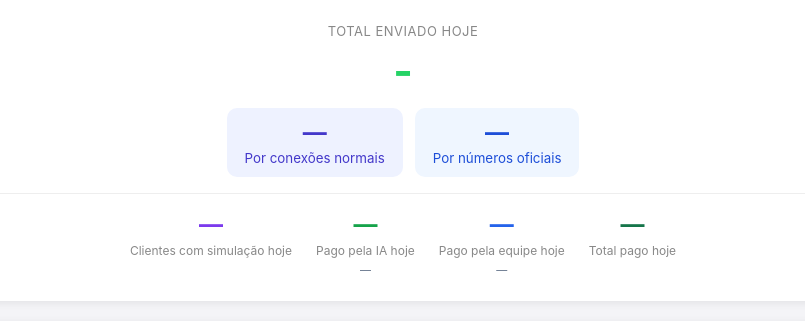
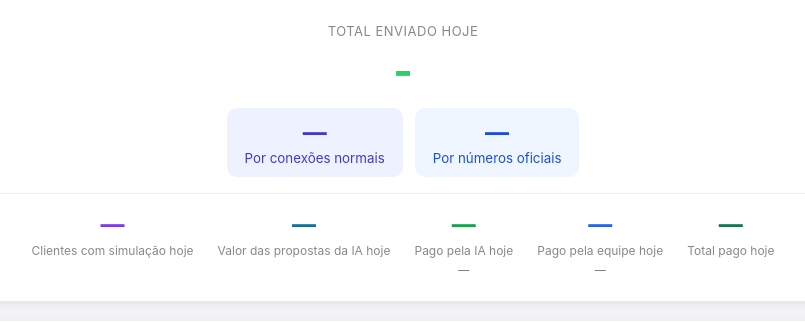
Before and after one commit to rodrigomo-hub/whatsapp-painel-disparo, a Python web app: template templates/index.html in a window 1280 px wide. Shown: the part 281-603 px from the top of the page, without its empty margins (237-1042 px from the left). Run offline with Jinja, Linux system fonts and the light colour scheme; the template is opened without the code that fills it, so the values that code supplies are empty.

Commit message:
Show today's AI proposal value in dashboard summary

```diff
--- a/templates/index.html
+++ b/templates/index.html
@@ -144,6 +144,10 @@
     <div title="Clientes distintos com simulação ofertada hoje, de todas as origens. Horário de Brasília.">
       <div style="font-size:24px;font-weight:700;color:#7c3aed;" id="simulacoes-hoje">—</div>
       <a href="/resultados" id="simulacoes-hoje-link" style="font-size:12px;color:#888;text-decoration:none;">Clientes com simulação hoje</a>
+    </div>
+    <div>
+      <div style="font-size:24px;font-weight:700;color:#0e7490;" id="propostas-ia-hoje">—</div>
+      <a href="/resultados" id="propostas-ia-hoje-link" style="font-size:12px;color:#888;text-decoration:none;">Valor das propostas da IA hoje</a><small id="propostas-ia-incompleto" style="display:none;font-size:11px;color:#986719;margin-top:4px;"></small>
     </div>
     <div>
       <div style="font-size:24px; font-weight:700; color:#16a34a;" id="pago-ia-hoje">—</div>
@@ -1006,6 +1010,10 @@ async function carregarResultadosHoje() {
     if(!res.ok||res.redirected)throw new Error();
     const dados=await res.json();
     total.textContent=Number(dados.atividade.simulacoes).toLocaleString('pt-BR');
+    document.getElementById('propostas-ia-hoje').textContent=Number(dados.atividade.valor_propostas).toLocaleString('pt-BR',{style:'currency',currency:'BRL'});
+    document.getElementById('propostas-ia-hoje-link').title='Valor líquido das propostas geradas pela IA hoje, incluindo as ainda não pagas. Horário de Brasília.';
+    const faltamPropostas=dados.atividade.propostas_sem_valor,avisoPropostas=document.getElementById('propostas-ia-incompleto');
+    avisoPropostas.textContent=faltamPropostas?'Total parcial: há propostas sem valor informado.':'';avisoPropostas.style.display=faltamPropostas?'block':'none';
     for(const [tipo,id] of [['ia','pago-ia-hoje'],['manual','pago-manual-hoje'],['total','pago-total-hoje']]) {
       document.getElementById(id).textContent=Number(dados.pagamentos[tipo].valor).toLocaleString('pt-BR',{style:'currency',currency:'BRL'});
       document.getElementById(id+'-link').title='Valor líquido pago hoje, não comissão. Horário de Brasília.';
@@ -1019,7 +1027,8 @@ async function carregarResultadosHoje() {
   } catch(e) {
     total.textContent='—';
     for(const id of ['pago-ia-percentual','pago-equipe-percentual'])document.getElementById(id).textContent='—';
-    for(const id of ['pago-ia-hoje','pago-manual-hoje','pago-total-hoje']){document.getElementById(id).textContent='—';document.getElementById(id+'-link').title='Não foi possível atualizar. Clique para consultar os resultados.';}
+    for(const id of ['propostas-ia-hoje','pago-ia-hoje','pago-manual-hoje','pago-total-hoje']){document.getElementById(id).textContent='—';document.getElementById(id+'-link').title='Não foi possível atualizar. Clique para consultar os resultados.';}
+    document.getElementById('propostas-ia-incompleto').style.display='none';
     document.getElementById('pago-ia-incompleto').style.display='none';
     link.title='Não foi possível atualizar. Clique para consultar os resultados.';
   }
```
